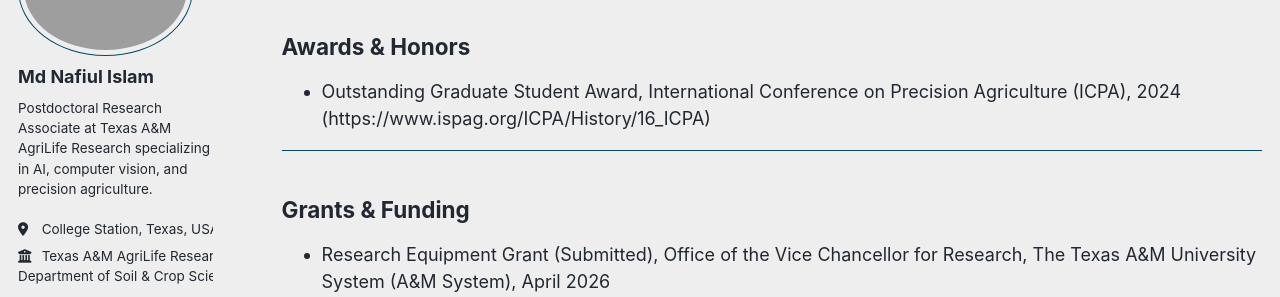
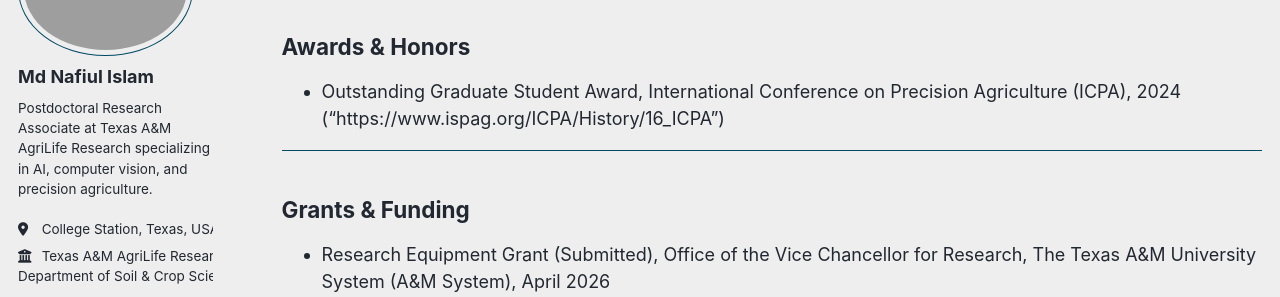
Before and after one commit to NafiulIslamBD/nafiul_islam_precision_agriculture_HSTU_CNU_UTK.github.io, a Jekyll site: the page built from _pages/cv.md, in a window 1280 px wide and 900 px high, scrolled down 3233 px. Shown: the part 179-476 px from the top of the window. Built offline with Jekyll 4.4.1, drawn with Linux system fonts in a browser that asks for light colours; some web fonts are replaced; a script bundle is joined from its source files by our own code; library files that are not in the unit come from our copies.

Commit message:
Update cv.md

```diff
--- a/_pages/cv.md
+++ b/_pages/cv.md
@@ -109,7 +109,7 @@ Chungnam National University, South Korea
 ---
 
 ## Awards & Honors
-- Outstanding Graduate Student Award, International Conference on Precision Agriculture (ICPA), 2024 (https://www.ispag.org/ICPA/History/16_ICPA)
+- Outstanding Graduate Student Award, International Conference on Precision Agriculture (ICPA), 2024 ("https://www.ispag.org/ICPA/History/16_ICPA")
 
 ---
 
```
